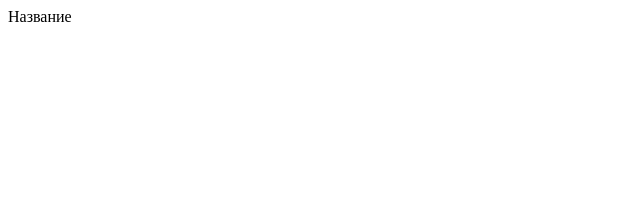
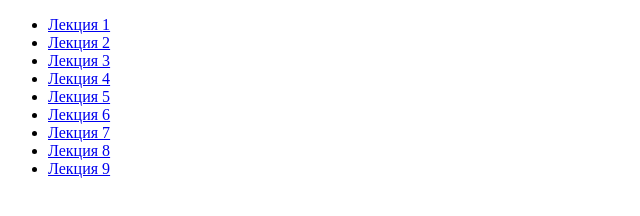
Before and after one commit to rucroman/Repository, a plain HTML site: page index.html in a window 1280 px wide. Shown: the whole page, without its empty margins (0-640 px from the left). Drawn offline with Linux system fonts and the light colour scheme.

Commit message:
Update index.html

```diff
--- a/index.html
+++ b/index.html
@@ -1,6 +1,23 @@
-<html>
-<head></head>
+<!DOCTYPE html>
+<html lang="en">
+<head>
+    <meta charset="UTF-8">
+    <meta name="viewport" content="width=device-width, initial-scale=1.0">
+
+    <title>Document</title>
+
+</head>
 <body>
-<p>Название
+    <ul>
+        <li><a href="Lec1.html">Лекция 1</a></li>
+        <li><a href="Lec2.html">Лекция 2</a></li>
+        <li><a href="Lec3.html">Лекция 3</a></li>
+        <li><a href="Lec4.html">Лекция 4</a></li>
+        <li><a href="Lec5.html">Лекция 5</a></li>
+        <li><a href="Lec6.html">Лекция 6</a></li>
+        <li><a href="Lec7.html">Лекция 7</a></li>
+        <li><a href="Lec8.html">Лекция 8</a></li>
+        <li><a href="Lec9.html">Лекция 9</a></li>
+    </ul>
 </body>
 </html>
```
